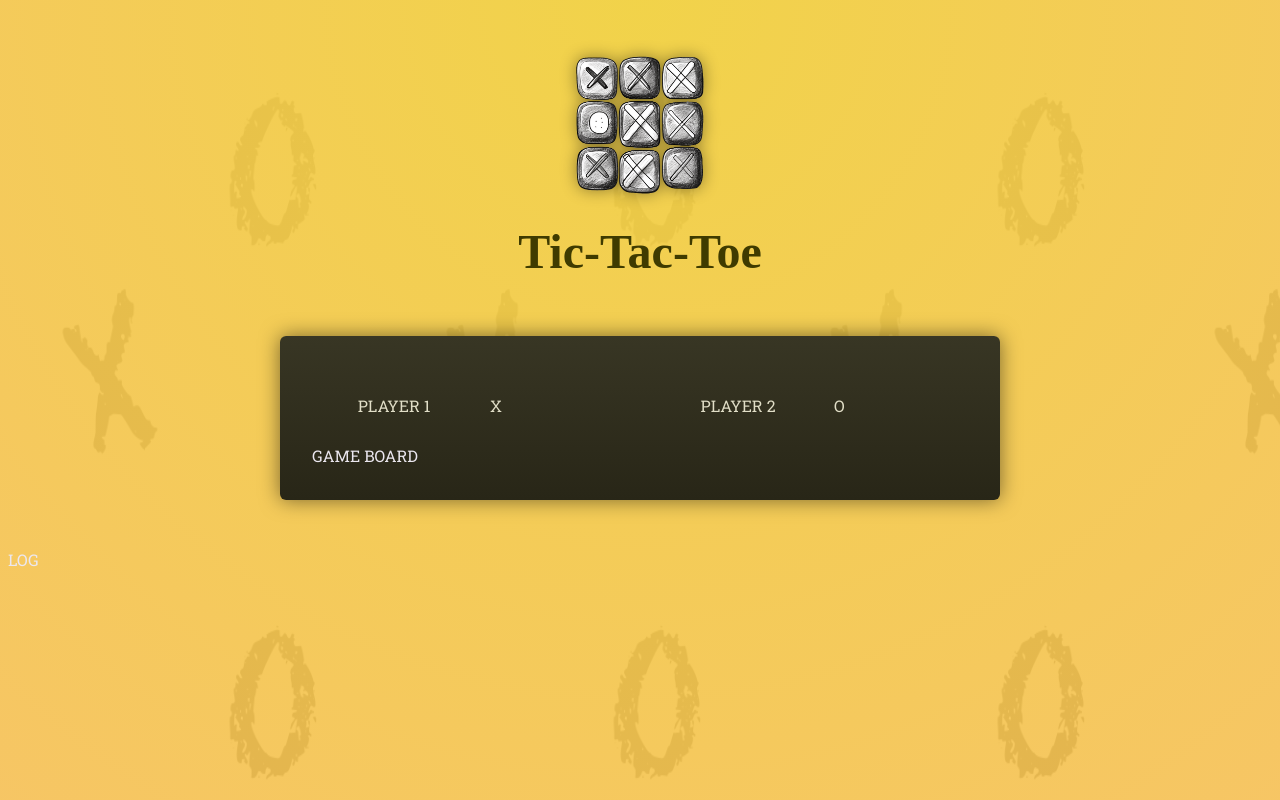
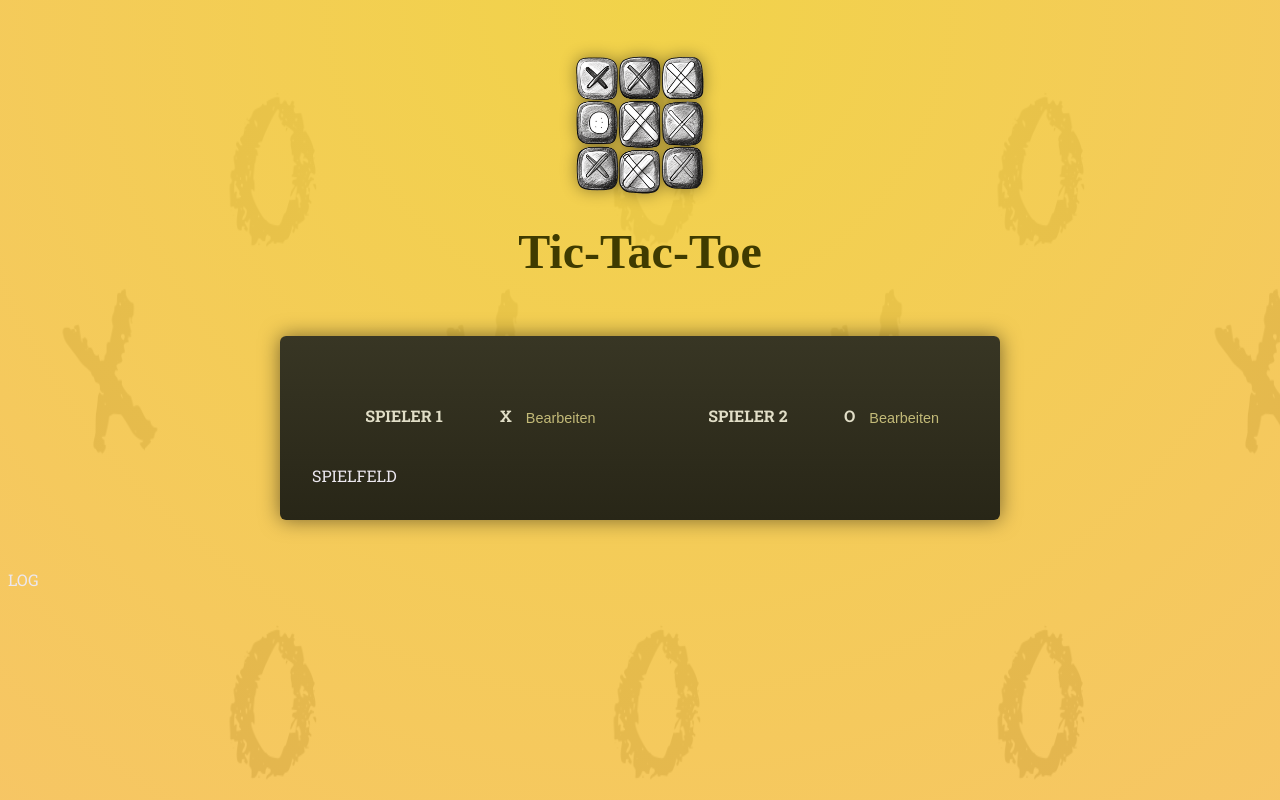
Before and after one commit to SteffZeroEx/React---The-Complete-Guide-2025--incl.-Next.js--Redux-, a React (Vite) app in the folder 07-tic-tac-toe-starting-project/: page / in a window 1280 px wide. Shown: the top 800 px of the page. Built offline with nearby package versions, Linux system fonts and the light colour scheme; a web font is replaced by a local one.

Commit message:
Füge Player-Komponente hinzu und aktualisiere App-Komponente zur Anzeige der Spieler

```diff
--- a/07-tic-tac-toe-starting-project/src/App.jsx
+++ b/07-tic-tac-toe-starting-project/src/App.jsx
@@ -1,18 +1,14 @@
+import Player from "./components/Player";
+
 function App() {
   return (
     <main>
       <div id="game-container">
         <ol id="players">
-          <li>
-            <span className="player-name">Player 1</span>
-            <span className="player-symbol">X</span>
-          </li>
-          <li>
-            <span className="player-name">Player 2</span>
-            <span className="player-symbol">O</span>
-          </li>
+          <Player name="Spieler 1" symbol="X" />
+          <Player name="Spieler 2" symbol="O" />
         </ol>
-        GAME BOARD
+        SPIELFELD
       </div>
       LOG
     </main>
--- /dev/null
+++ b/07-tic-tac-toe-starting-project/src/components/Player.jsx
@@ -0,0 +1,11 @@
+export default function Player({name, symbol}) {
+    return (
+    <li>
+      <span className="player">
+        <span className="player-name">{name}</span>
+        <span className="player-symbol">{symbol}</span>
+      </span>
+      <button>Bearbeiten</button>
+    </li>
+    );
+}
```
